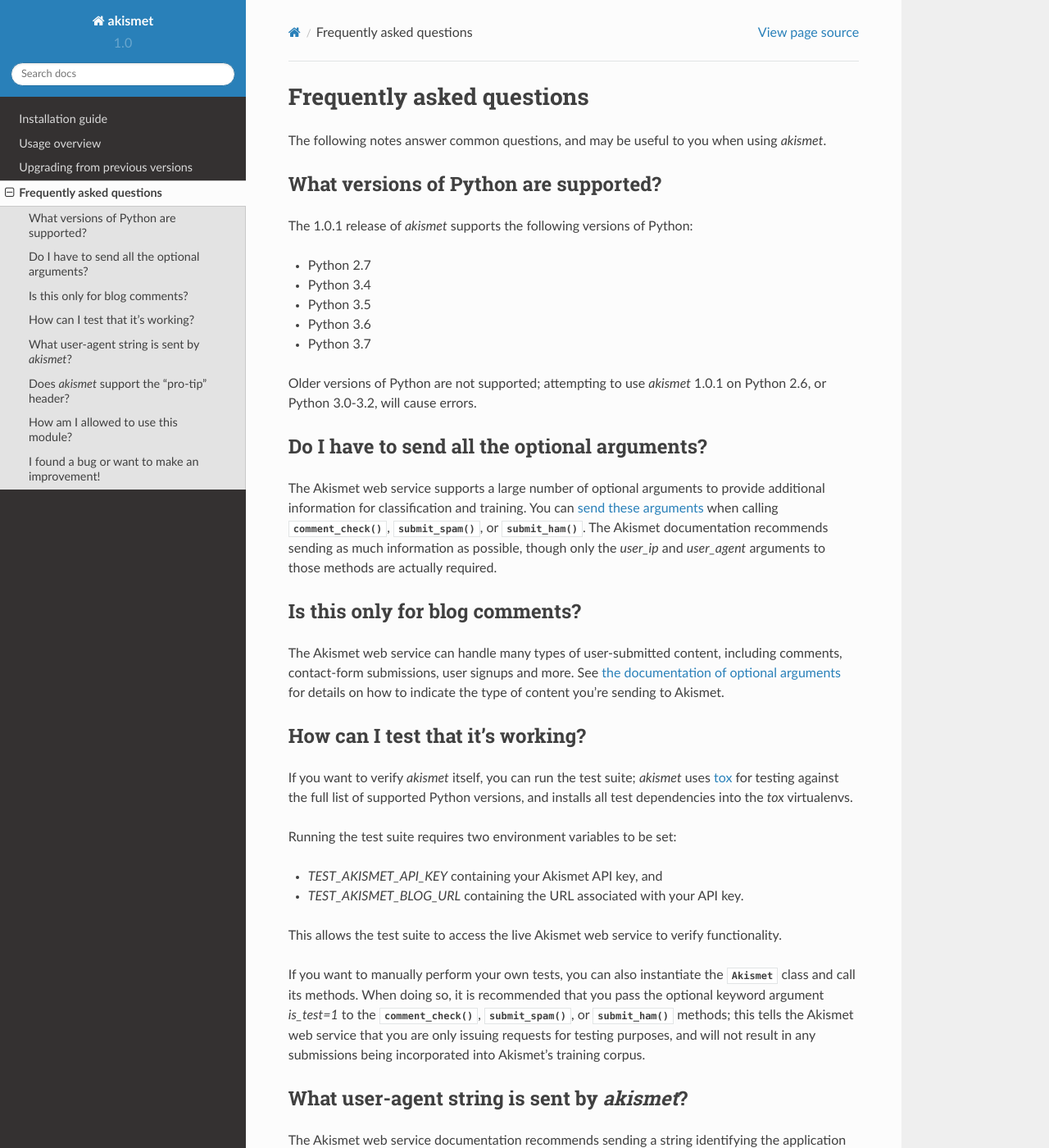
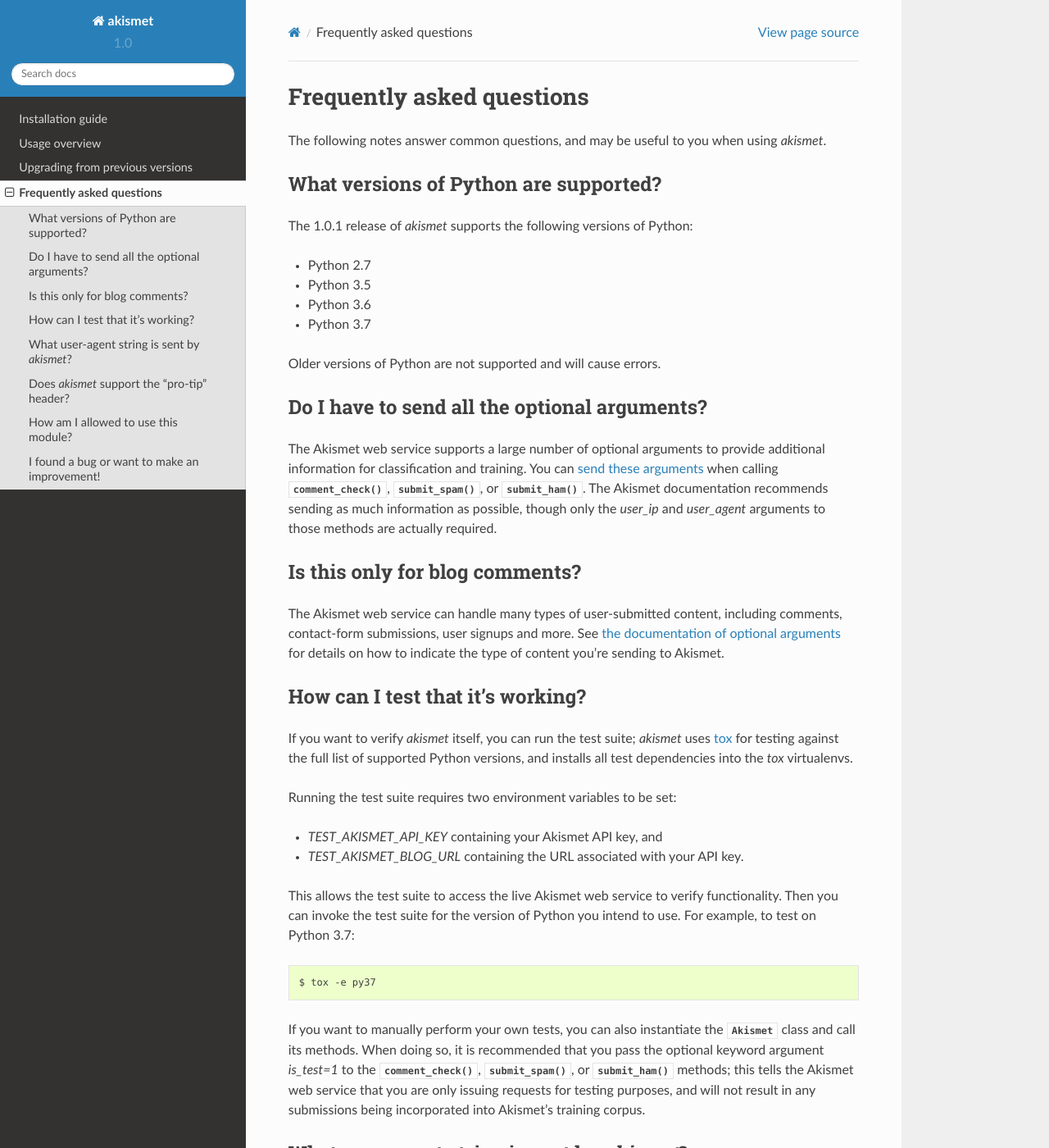
Before and after one commit to ubernostrum/akismet, a Sphinx documentation site: the page built from docs/faq.rst, in a window 1280 px wide and 1400 px high. Shown: the whole window at 82% size. Built offline with Sphinx 7.4.7 and the Read the Docs theme 2.0.0, drawn with Linux system fonts in a browser that asks for light colours.

Commit message:
A few more documentation tweaks.

```diff
--- a/docs/faq.rst
+++ b/docs/faq.rst
@@ -15,17 +15,13 @@
 
 * Python 2.7
 
-* Python 3.4
-
 * Python 3.5
 
 * Python 3.6
 
 * Python 3.7
 
-Older versions of Python are not supported; attempting to use
-`akismet` |release| on Python 2.6, or Python 3.0-3.2, will cause
-errors.
+Older versions of Python are not supported and will cause errors.
 
 
 Do I have to send all the optional arguments?
@@ -68,7 +64,13 @@
   API key.
 
 This allows the test suite to access the live Akismet web service to
-verify functionality.
+verify functionality. Then you can invoke the test suite for the
+version of Python you intend to use. For example, to test on Python
+3.7:
+
+.. code-block:: shell
+
+   $ tox -e py37
 
 If you want to manually perform your own tests, you can also
 instantiate the :class:`~akismet.Akismet` class and call its
--- a/docs/install.rst
+++ b/docs/install.rst
@@ -8,8 +8,6 @@
 on the following versions of Python:
 
 * Python 2.7
-
-* Python 3.4
 
 * Python 3.5
 
```
Also changed, not shown: other parts of docs/install.rst (+1 -1 lines).
